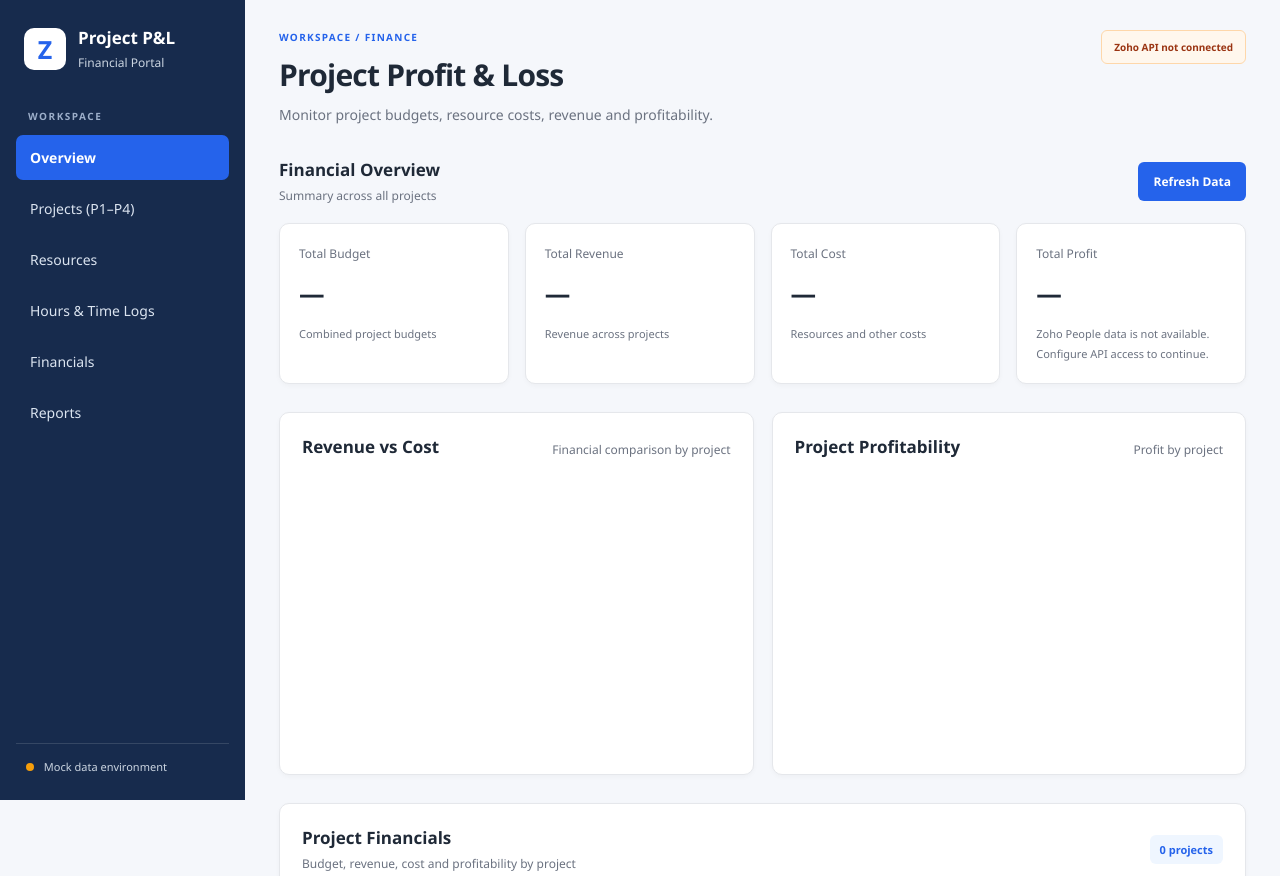
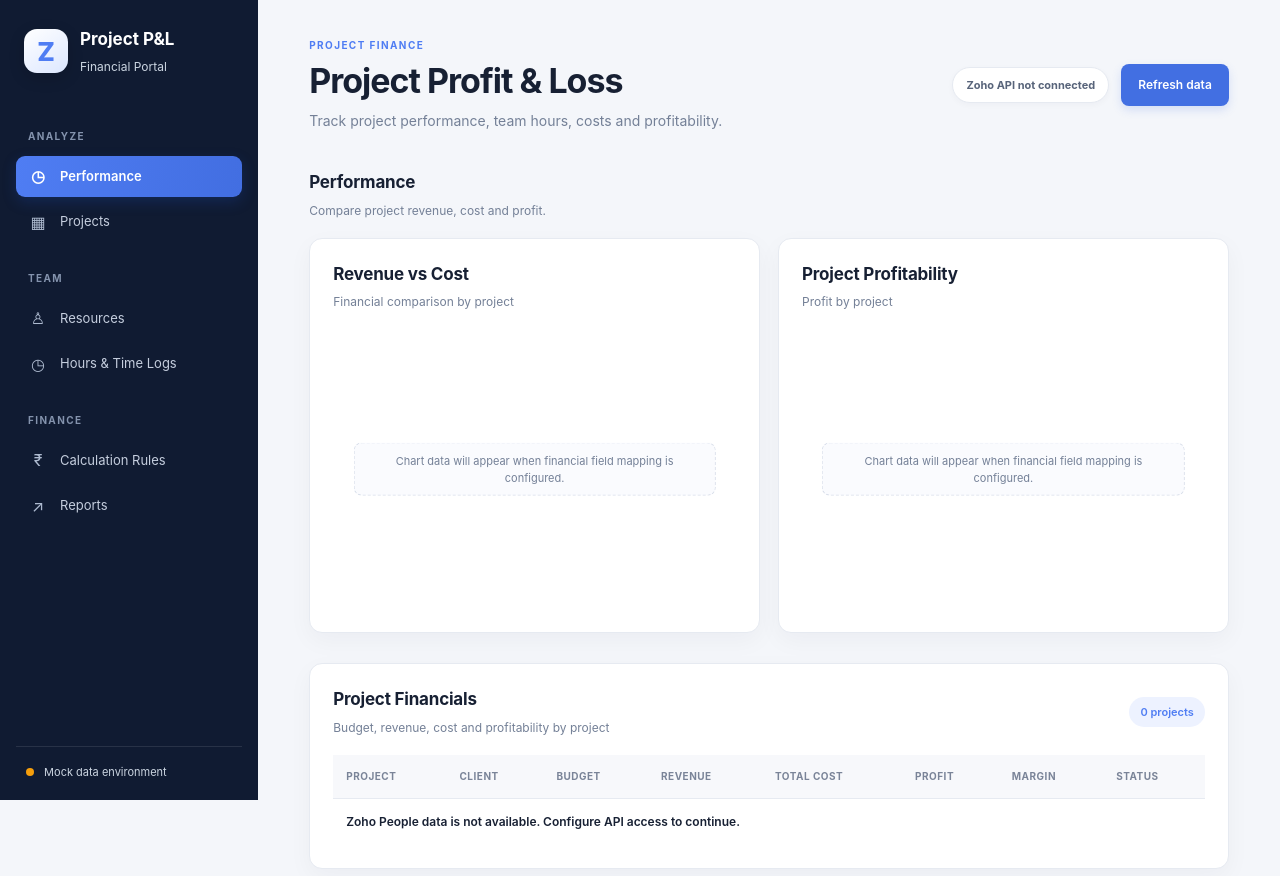
Before and after one commit to NaganjaliBiruduraju/Zoho-Integration, a website: page public/index.html in a window 1280 px wide. Shown: the top 876 px of the page. Drawn offline with nearby package versions, Linux system fonts and the light colour scheme; no server answers.

Commit message:
Update the frontend

```diff
--- a/public/app.js
+++ b/public/app.js
@@ -36,14 +36,6 @@ async function getZohoData(endpoint) {
   return result;
 }
 
-function formatINR(value) {
-  return new Intl.NumberFormat("en-IN", {
-    style: "currency",
-    currency: "INR",
-    maximumFractionDigits: 0
-  }).format(Number(value) || 0);
-}
-
 function showConnectionStatus(message) {
   const status = document.getElementById("connection-status");
 
@@ -53,12 +45,6 @@ function showConnectionStatus(message) {
 }
 
 function showEmptyStates(message) {
-  document.getElementById("total-budget").textContent = "—";
-  document.getElementById("total-revenue").textContent = "—";
-  document.getElementById("total-cost").textContent = "—";
-  document.getElementById("total-profit").textContent = "—";
-  document.getElementById("overall-margin").textContent = message;
-
   document.getElementById("projects-table-body").innerHTML =
     `<tr><td colspan="8">${message}</td></tr>`;
 
@@ -74,16 +60,14 @@ async function loadDashboard() {
 
   try {
     // These endpoints will connect to Zoho through our backend.
-    const [summary, projects, employees, timeLogs] =
+    const [projects, employees, timeLogs] =
       await Promise.all([
-        getZohoData("/summary"),
         getZohoData("/projects"),
         getZohoData("/employees"),
         getZohoData("/time-logs")
       ]);
 
     // Render real API responses after the integration is configured.
-    renderSummary(summary);
     renderProjects(projects);
     renderEmployees(employees);
     renderTimeLogs(timeLogs);
@@ -99,30 +83,12 @@ async function loadDashboard() {
   }
 }
 
-// Display the summary returned by the backend.
-function renderSummary(summary) {
-  document.getElementById("total-budget").textContent =
-    formatINR(summary.totalBudget);
-
-  document.getElementById("total-revenue").textContent =
-    formatINR(summary.totalRevenue);
-
-  document.getElementById("total-cost").textContent =
-    formatINR(summary.totalCost);
-
-  document.getElementById("total-profit").textContent =
-    formatINR(summary.totalProfit);
-
-  document.getElementById("overall-margin").textContent =
-    `Profit margin: ${Number(summary.profitMargin || 0).toFixed(2)}%`;
-
-  document.getElementById("project-count").textContent =
-    `${summary.projectCount || 0} projects`;
-}
-
 // These rendering functions will be completed against the
 // actual Zoho response fields once the required API access is known.
 function renderProjects(data) {
+  document.getElementById("project-count").textContent =
+    `${data.length} ${data.length === 1 ? "project" : "projects"}`;
+
   document.getElementById("projects-table-body").innerHTML =
     data.length
       ? `<tr><td colspan="8">Project data received. Field mapping is pending.</td></tr>`
@@ -148,5 +114,34 @@ document.getElementById("refresh-btn").addEventListener(
   loadDashboard
 );
 
+const navigationLinks = document.querySelectorAll(".nav-link");
+const dashboardSections = document.querySelectorAll(".dashboard-section[id]");
+
+const sectionObserver = new IntersectionObserver(
+  (entries) => {
+    const visibleSection = entries
+      .filter((entry) => entry.isIntersecting)
+      .sort((first, second) => second.intersectionRatio - first.intersectionRatio)[0];
+
+    if (!visibleSection) {
+      return;
+    }
+
+    navigationLinks.forEach((link) => {
+      const isCurrent = link.hash === `#${visibleSection.target.id}`;
+      link.classList.toggle("active", isCurrent);
+
+      if (isCurrent) {
+        link.setAttribute("aria-current", "page");
+      } else {
+        link.removeAttribute("aria-current");
+      }
+    });
+  },
+  { rootMargin: "-15% 0px -65% 0px", threshold: [0, 0.25, 0.5] }
+);
+
+dashboardSections.forEach((section) => sectionObserver.observe(section));
+
 checkZohoConnection();
 loadDashboard();
--- a/public/index.html
+++ b/public/index.html
@@ -22,14 +22,36 @@
         </div>
       </div>
 
-      <p class="nav-heading">WORKSPACE</p>
       <nav class="navigation">
-        <a href="#overview" class="nav-link active">Overview</a>
-        <a href="#projects" class="nav-link">Projects (P1–P4)</a>
-        <a href="#resources" class="nav-link">Resources</a>
-        <a href="#hours" class="nav-link">Hours & Time Logs</a>
-        <a href="#financials" class="nav-link">Financials</a>
-        <a href="#reports" class="nav-link">Reports</a>
+        <p class="nav-heading">ANALYZE</p>
+        <a href="#performance" class="nav-link active" aria-current="page">
+          <span class="nav-icon" aria-hidden="true">◷</span>
+          Performance
+        </a>
+        <a href="#projects" class="nav-link">
+          <span class="nav-icon" aria-hidden="true">▦</span>
+          Projects
+        </a>
+
+        <p class="nav-heading">TEAM</p>
+        <a href="#resources" class="nav-link">
+          <span class="nav-icon" aria-hidden="true">♙</span>
+          Resources
+        </a>
+        <a href="#hours" class="nav-link">
+          <span class="nav-icon" aria-hidden="true">◷</span>
+          Hours &amp; Time Logs
+        </a>
+
+        <p class="nav-heading">FINANCE</p>
+        <a href="#financials" class="nav-link">
+          <span class="nav-icon" aria-hidden="true">₹</span>
+          Calculation Rules
+        </a>
+        <a href="#reports" class="nav-link">
+          <span class="nav-icon" aria-hidden="true">↗</span>
+          Reports
+        </a>
       </nav>
 
       <div class="sidebar-footer">
@@ -38,84 +60,65 @@
       </div>
     </aside>
 
-    <!-- Main dashboard -->
     <main class="main-content">
       <header class="topbar">
         <div>
-          <p class="eyebrow">WORKSPACE / FINANCE</p>
+          <p class="eyebrow">PROJECT FINANCE</p>
           <h1>Project Profit & Loss</h1>
           <p class="subtitle">
-            Monitor project budgets, resource costs, revenue and profitability.
+            Track project performance, team hours, costs and profitability.
           </p>
         </div>
-        <div id="connection-status" class="environment-tag">
+        <div class="topbar-actions">
+          <div id="connection-status" class="environment-tag" role="status">
             Checking Zoho connection...
+          </div>
+          <button id="refresh-btn" class="primary-button" type="button">
+            Refresh data
+          </button>
         </div>
       </header>
 
-      <!-- Overview -->
-      <section id="overview" class="dashboard-section">
+      <section id="performance" class="dashboard-section">
         <div class="section-heading">
           <div>
-            <h2>Financial Overview</h2>
-            <p>Summary across all projects</p>
+            <h2>Performance</h2>
+            <p>Compare project revenue, cost and profit.</p>
           </div>
-          <button id="refresh-btn" class="primary-button" type="button">
-            Refresh Data
-          </button>
         </div>
-
-        <div class="summary-grid">
-          <article class="summary-card">
-            <p>Total Budget</p>
-            <h3 id="total-budget">Loading...</h3>
-            <span>Combined project budgets</span>
-          </article>
-
-          <article class="summary-card">
-            <p>Total Revenue</p>
-            <h3 id="total-revenue">Loading...</h3>
-            <span>Revenue across projects</span>
-          </article>
-
-          <article class="summary-card">
-            <p>Total Cost</p>
-            <h3 id="total-cost">Loading...</h3>
-            <span>Resources and other costs</span>
-          </article>
-
-          <article class="summary-card">
-            <p>Total Profit</p>
-            <h3 id="total-profit">Loading...</h3>
-            <span id="overall-margin">Profit margin: —</span>
-          </article>
-        </div>
-      </section>
-
-      <!-- Charts -->
-      <section class="dashboard-section chart-grid">
+        <div class="chart-grid">
           <article class="panel">
             <div class="panel-heading">
+              <div>
                 <h2>Revenue vs Cost</h2>
                 <p>Financial comparison by project</p>
               </div>
+            </div>
             <div class="chart-container">
               <canvas id="financial-chart"></canvas>
+              <p class="chart-empty-state">
+                Chart data will appear when financial field mapping is configured.
+              </p>
             </div>
           </article>
 
           <article class="panel">
             <div class="panel-heading">
+              <div>
                 <h2>Project Profitability</h2>
                 <p>Profit by project</p>
               </div>
+            </div>
             <div class="chart-container">
               <canvas id="profit-chart"></canvas>
+              <p class="chart-empty-state">
+                Chart data will appear when financial field mapping is configured.
+              </p>
             </div>
           </article>
+        </div>
       </section>
 
-      <!-- Projects -->
       <section id="projects" class="dashboard-section panel">
         <div class="panel-heading">
           <div>
@@ -148,7 +151,6 @@
         </div>
       </section>
 
-      <!-- Resources -->
       <section id="resources" class="dashboard-section panel">
         <div class="panel-heading">
           <div>
@@ -174,7 +176,6 @@
         </div>
       </section>
 
-      <!-- Time logs -->
       <section id="hours" class="dashboard-section panel">
         <div class="panel-heading">
           <div>
@@ -208,7 +209,6 @@
         </div>
       </section>
 
-      <!-- Financial notes -->
       <section id="financials" class="dashboard-section panel">
         <div class="panel-heading">
           <div>
@@ -224,7 +224,6 @@
         </ul>
       </section>
 
-      <!-- Reports -->
       <section id="reports" class="dashboard-section panel">
         <div class="panel-heading">
           <div>
--- a/public/style.css
+++ b/public/style.css
@@ -1,17 +1,18 @@
 
 /* ---------- Global settings ---------- */
 :root {
-  --navy: #172b4d;
-  --navy-light: #243b61;
-  --blue: #2563eb;
-  --blue-light: #eff6ff;
-  --background: #f5f7fb;
+  --navy: #101b32;
+  --navy-light: #1a2945;
+  --blue: #4f7df3;
+  --blue-light: #edf2ff;
+  --background: #f4f6fa;
   --white: #ffffff;
-  --text: #1f2937;
-  --muted: #6b7280;
-  --border: #e5e7eb;
-  --green: #15803d;
-  --red: #dc2626;
+  --text: #172033;
+  --muted: #748097;
+  --border: #e6eaf1;
+  --green: #17865b;
+  --red: #d34d5b;
+  --surface-shadow: 0 8px 24px rgb(16 27 50 / 4%);
 }
 
 * {
@@ -20,15 +21,16 @@
 
 html {
   scroll-behavior: smooth;
-  scroll-padding-top: 24px;
+  scroll-padding-top: 32px;
 }
 
 body {
   margin: 0;
-  font-family: "Segoe UI", Arial, sans-serif;
+  font-family: Inter, "Segoe UI", Arial, sans-serif;
   background: var(--background);
   color: var(--text);
   font-size: 14px;
+  line-height: 1.5;
 }
 
 button,
@@ -40,16 +42,23 @@ button {
   cursor: pointer;
 }
 
+button:focus-visible,
+select:focus-visible,
+a:focus-visible {
+  outline: 3px solid rgb(79 125 243 / 45%);
+  outline-offset: 3px;
+}
+
 /* ---------- Main layout ---------- */
 .app-layout {
   min-height: 100vh;
 }
 
 .sidebar {
-  width: 245px;
+  width: 258px;
   background: var(--navy);
   color: var(--white);
-  padding: 26px 16px;
+  padding: 27px 16px 20px;
   position: fixed;
   inset: 0 auto 0 0;
   display: flex;
@@ -58,9 +67,10 @@ button {
 }
 
 .main-content {
-  margin-left: 245px;
-  padding: 30px 34px;
+  margin-left: 258px;
+  padding: 38px clamp(24px, 4vw, 60px);
   min-width: 0;
+  max-width: 1760px;
 }
 
 /* ---------- Sidebar and navigation ---------- */
@@ -68,19 +78,20 @@ button {
   display: flex;
   align-items: center;
   gap: 12px;
-  padding: 0 8px 30px;
+  padding: 0 8px 36px;
 }
 
 .brand-logo {
-  width: 42px;
-  height: 42px;
-  background: #ffffff;
+  width: 44px;
+  height: 44px;
+  background: linear-gradient(145deg, #ffffff, #dce7ff);
   color: var(--blue);
-  border-radius: 10px;
+  border-radius: 13px;
   display: grid;
   place-items: center;
-  font-size: 25px;
+  font-size: 26px;
   font-weight: 800;
+  box-shadow: 0 5px 16px rgb(0 0 0 / 16%);
 }
 
 .brand h2 {
@@ -95,43 +106,64 @@ button {
 }
 
 .nav-heading {
-  color: #9caec9;
+  color: #8493ad;
   font-size: 10px;
-  letter-spacing: 1.5px;
+  letter-spacing: 1.35px;
   font-weight: 700;
   padding: 0 12px;
-  margin: 8px 0 12px;
+  margin: 17px 0 8px;
 }
 
 .navigation {
   display: flex;
   flex-direction: column;
-  gap: 6px;
+  gap: 4px;
+}
+
+.navigation .nav-heading:not(:first-child) {
+  margin-top: 24px;
 }
 
 .nav-link {
-  color: #dbe4f0;
+  color: #c5cede;
   text-decoration: none;
-  padding: 13px 14px;
-  border-radius: 7px;
-  transition: background 0.2s, color 0.2s;
+  padding: 11px 12px;
+  border-radius: 9px;
+  display: flex;
+  align-items: center;
+  gap: 12px;
+  font-size: 13px;
+  transition: background 0.18s ease, color 0.18s ease;
 }
 
 .nav-link:hover {
-  background: var(--navy-light);
+  background: rgb(255 255 255 / 7%);
   color: #ffffff;
 }
 
 .nav-link.active {
-  background: var(--blue);
+  background: linear-gradient(100deg, #4f7df3, #426ee1);
   color: #ffffff;
   font-weight: 600;
+  box-shadow: 0 5px 14px rgb(29 75 185 / 25%);
+}
+
+.nav-icon {
+  width: 20px;
+  color: #aebbd0;
+  font-size: 16px;
+  line-height: 1;
+  text-align: center;
+}
+
+.nav-link.active .nav-icon {
+  color: #ffffff;
 }
 
 .sidebar-footer {
   margin-top: auto;
-  padding: 15px 10px 0;
-  border-top: 1px solid #354764;
+  padding: 17px 10px 0;
+  border-top: 1px solid rgb(255 255 255 / 10%);
   color: #cbd5e1;
   font-size: 11px;
 }
@@ -149,23 +181,24 @@ button {
 .topbar {
   display: flex;
   justify-content: space-between;
-  align-items: flex-start;
-  gap: 20px;
-  margin-bottom: 32px;
+  align-items: center;
+  gap: 24px;
+  margin-bottom: 38px;
 }
 
 .eyebrow {
   color: var(--blue);
   font-size: 10px;
   font-weight: 700;
-  letter-spacing: 1.3px;
-  margin: 0 0 10px;
+  letter-spacing: 1.4px;
+  margin: 0 0 8px;
 }
 
 .topbar h1 {
-  font-size: clamp(24px, 3vw, 30px);
-  letter-spacing: -0.8px;
-  margin: 0 0 9px;
+  font-size: clamp(26px, 3vw, 34px);
+  letter-spacing: -1px;
+  line-height: 1.15;
+  margin: 0 0 10px;
 }
 
 .subtitle {
@@ -174,21 +207,28 @@ button {
   line-height: 1.6;
 }
 
+.topbar-actions {
+  display: flex;
+  align-items: center;
+  gap: 12px;
+}
+
 .environment-tag {
-  background: #fff7ed;
-  color: #9a3412;
-  border: 1px solid #fed7aa;
-  border-radius: 6px;
-  padding: 9px 12px;
-  font-size: 10px;
+  background: #ffffff;
+  color: #58647a;
+  border: 1px solid var(--border);
+  border-radius: 999px;
+  padding: 9px 13px;
+  font-size: 11px;
   font-weight: 700;
   white-space: nowrap;
+  box-shadow: 0 2px 6px rgb(16 27 50 / 3%);
 }
 
 /* ---------- Sections ---------- */
 .dashboard-section {
-  margin-bottom: 28px;
-  scroll-margin-top: 24px;
+  margin-bottom: 30px;
+  scroll-margin-top: 32px;
 }
 
 .section-heading,
@@ -204,6 +244,7 @@ button {
 .panel-heading h2 {
   font-size: 17px;
   margin: 0 0 6px;
+  letter-spacing: -0.2px;
 }
 
 .section-heading p,
@@ -214,59 +255,27 @@ button {
   line-height: 1.5;
 }
 
-/* ---------- Summary cards ---------- */
-.summary-grid {
-  display: grid;
-  grid-template-columns: repeat(4, minmax(0, 1fr));
-  gap: 16px;
-}
-
-.summary-card {
-  background: var(--white);
-  border: 1px solid var(--border);
-  border-radius: 10px;
-  padding: 21px 19px;
-  min-width: 0;
-  box-shadow: 0 2px 5px rgb(15 23 42 / 3%);
-}
-
-.summary-card > p {
-  color: var(--muted);
-  font-size: 12px;
-  margin: 0 0 14px;
-}
-
-.summary-card h3 {
-  font-size: clamp(19px, 2vw, 26px);
-  letter-spacing: -0.7px;
-  margin: 0 0 12px;
-  overflow-wrap: anywhere;
-}
-
-.summary-card > span {
-  color: var(--muted);
-  font-size: 11px;
-  line-height: 1.5;
-}
-
 /* ---------- Buttons ---------- */
 .primary-button,
 .secondary-button {
-  border: 0;
-  border-radius: 6px;
-  padding: 11px 15px;
+  border: 1px solid transparent;
+  border-radius: 8px;
+  padding: 11px 16px;
   font-size: 12px;
   font-weight: 600;
-  transition: background 0.2s;
+  transition: background 0.2s, box-shadow 0.2s, transform 0.2s;
 }
 
 .primary-button {
-  background: var(--blue);
+  background: #426fe2;
   color: #ffffff;
+  box-shadow: 0 4px 10px rgb(66 111 226 / 18%);
 }
 
 .primary-button:hover {
-  background: #1d4ed8;
+  background: #315dcc;
+  box-shadow: 0 6px 14px rgb(66 111 226 / 25%);
+  transform: translateY(-1px);
 }
 
 .secondary-button {
@@ -282,10 +291,9 @@ button {
 select {
   border: 1px solid var(--border);
   background: var(--white);
-  border-radius: 6px;
+  border-radius: 8px;
   padding: 10px 12px;
   color: var(--text);
-  outline-color: var(--blue);
 }
 
 /* ---------- Charts ---------- */
@@ -298,23 +306,39 @@ select {
 .panel {
   background: var(--white);
   border: 1px solid var(--border);
-  border-radius: 10px;
-  padding: 22px;
+  border-radius: 13px;
+  padding: 23px;
   min-width: 0;
-  box-shadow: 0 2px 5px rgb(15 23 42 / 3%);
+  box-shadow: var(--surface-shadow);
 }
 
 .chart-container {
   position: relative;
-  height: 270px;
+  height: 280px;
   width: 100%;
+}
+
+.chart-empty-state {
+  position: absolute;
+  inset: 50% auto auto 50%;
+  width: max-content;
+  max-width: 90%;
+  transform: translate(-50%, -50%);
+  margin: 0;
+  padding: 9px 13px;
+  border: 1px dashed #d8deea;
+  border-radius: 8px;
+  background: #fafbfe;
+  color: var(--muted);
+  font-size: 11px;
+  text-align: center;
 }
 
 .count-badge {
   background: var(--blue-light);
   color: var(--blue);
-  padding: 7px 10px;
-  border-radius: 6px;
+  padding: 7px 11px;
+  border-radius: 999px;
   font-size: 11px;
   font-weight: 600;
   white-space: nowrap;
@@ -334,11 +358,11 @@ table {
 }
 
 thead {
-  background: #f8fafc;
+  background: #f7f8fb;
 }
 
 th {
-  color: #64748b;
+  color: #7a8498;
   font-size: 10px;
   text-transform: uppercase;
   letter-spacing: 0.5px;
@@ -347,7 +371,7 @@ th {
 
 th,
 td {
-  padding: 15px 13px;
+  padding: 14px 13px;
   border-bottom: 1px solid var(--border);
 }
 
@@ -360,7 +384,7 @@ tbody tr:last-child td {
 }
 
 tbody tr:hover {
-  background: #f8fafc;
+  background: #fafbfe;
 }
 
 tbody td:first-child {
@@ -425,7 +449,7 @@ tbody td:first-child {
 }
 
 .page-footer {
-  padding: 22px 0 5px;
+  padding: 23px 0 5px;
   text-align: center;
   border-top: 1px solid var(--border);
   color: var(--muted);
@@ -434,22 +458,25 @@ tbody td:first-child {
 
 /* ---------- Responsive layout ---------- */
 @media (max-width: 1200px) {
-  .summary-grid {
-    grid-template-columns: repeat(2, minmax(0, 1fr));
+  .main-content {
+    padding: 28px 24px;
   }
+}
 
-  .main-content {
-    padding: 26px 24px;
+@media (max-width: 1050px) {
+  .topbar {
+    align-items: flex-start;
+    flex-direction: column;
   }
 }
 
 @media (max-width: 900px) {
   .sidebar {
-    width: 205px;
+    width: 220px;
   }
 
   .main-content {
-    margin-left: 205px;
+    margin-left: 220px;
     padding: 22px 18px;
   }
 
@@ -462,25 +489,37 @@ tbody td:first-child {
   .sidebar {
     position: static;
     width: 100%;
-    padding: 18px 14px;
+    padding: 17px 14px 14px;
   }
 
   .brand {
-    padding-bottom: 18px;
+    padding-bottom: 14px;
   }
 
   .navigation {
-    display: grid;
-    grid-template-columns: repeat(2, minmax(0, 1fr));
+    display: flex;
+    flex-direction: row;
+    flex-wrap: wrap;
+    gap: 5px;
+  }
+
+  .navigation .nav-heading {
+    width: 100%;
+    margin: 12px 0 2px;
+  }
+
+  .navigation .nav-heading:not(:first-child) {
+    margin-top: 12px;
   }
 
   .nav-link {
-    padding: 11px;
+    flex: 1 1 calc(50% - 5px);
+    padding: 10px;
     font-size: 12px;
   }
 
   .sidebar-footer {
-    margin-top: 20px;
+    margin-top: 14px;
   }
 
   .main-content {
@@ -490,10 +529,13 @@ tbody td:first-child {
 
   .topbar {
     flex-direction: column;
+    align-items: stretch;
+    gap: 17px;
+    margin-bottom: 28px;
   }
 
-  .summary-grid {
-    grid-template-columns: 1fr;
+  .topbar-actions {
+    flex-wrap: wrap;
   }
 
   .section-heading,
@@ -507,6 +549,18 @@ tbody td:first-child {
   }
 
   .chart-container {
-    height: 230px;
+    height: 220px;
   }
 }
+
+@media (prefers-reduced-motion: reduce) {
+  html {
+    scroll-behavior: auto;
+  }
+
+  *,
+  *::before,
+  *::after {
+    transition-duration: 0.01ms !important;
+  }
+}
```
Lines whose indentation alone changed are shown as unchanged.
